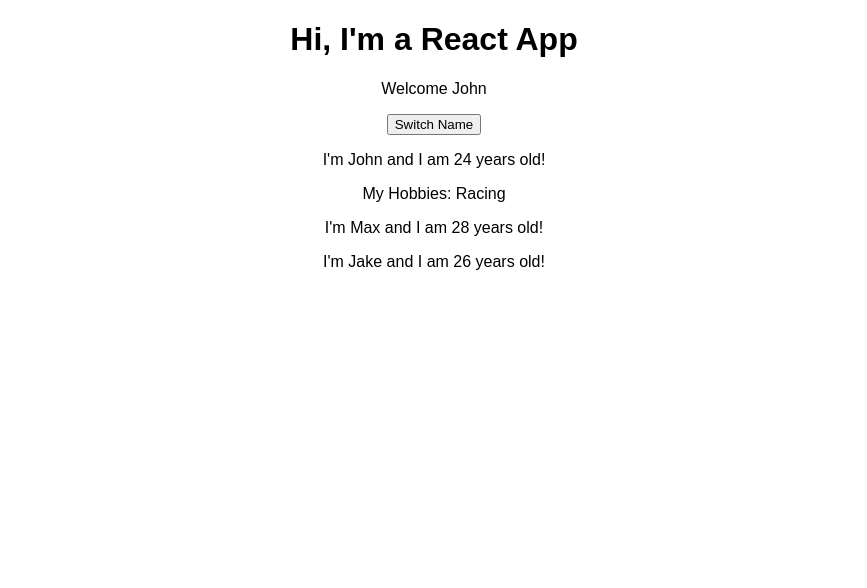
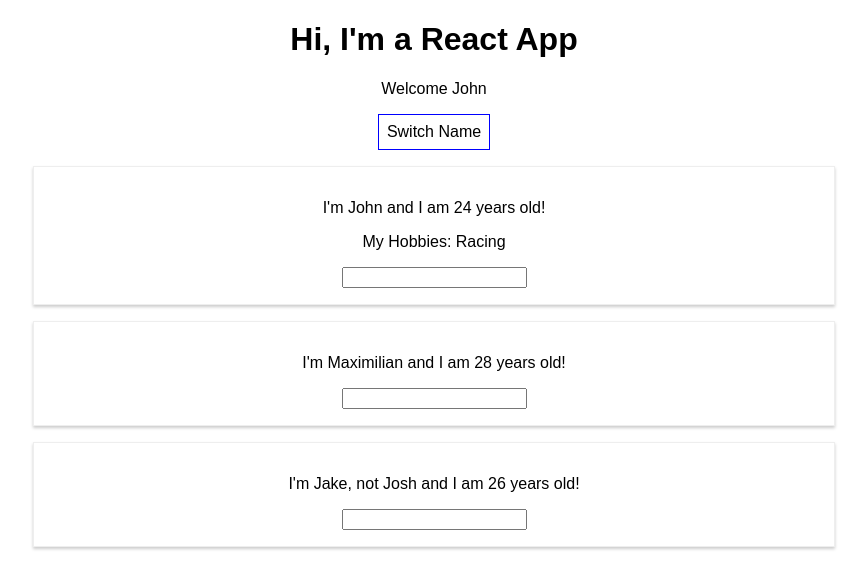
Before and after one commit to JohnH-King/React-complete-guide, a React (Create React App) app: page / in a window 1280 px wide. Shown: the top 588 px of the page, without its empty margins (206-1073 px from the left). Built offline with nearby package versions, Linux system fonts and the light colour scheme.

Commit message:
Base Features and styling

```diff
--- a/src/App.js
+++ b/src/App.js
@@ -1,49 +1,117 @@
-import React, { useState } from 'react';
+//import React, { useState } from 'react'; //react hook
+import React, {Component} from 'react';
 import './App.css';
 import Person from './Person/Person.js'
 
-const app = props => {
-  const [personsState, setPersonsState] = useState({
-      persons: [
-        {name: 'John', age: 24},
-        {name: 'Max', age: 28},
-        {name: 'Jake', age: 26}
-      ],
-      otherState: 'some other value'
+//
+// const app = props => {
+//   const [personsState, setPersonsState] = useState({ //useState hook
+  //     persons: [
+  //       {name: 'John', age: 24},
+  //       {name: 'Max', age: 28},
+  //       {name: 'Jake', age: 26}
+  //     ],
+  //     otherState: 'some other value'
+  // });
+
+
+
+ // const [otherState, setOtherState] = useState( 'some other value'); //useState hook
+
+  //console.log(personsState, otherState); //useState hook
+
+  //const switchNameHandler = (newName) => { //useState hook
+//     // console.log('Was clicked!');
+
+//     setPersonsState( {
+//       persons: [
+//         {name: newName, age: 24},
+//       {name: 'Maximilian', age: 28},
+//       {name: 'Jake, not Josh', age: 26}
+//     ],
+//     otherState: personsState.otherState
+//   })
+// };//useState hook
+
+
+class app extends Component {
+  state = {
+    persons: [
+              {name: 'John', age: 24},
+            {name: 'Maximilian', age: 28},
+            {name: 'Jake, not Josh', age: 26}
+          ],
+          otherState: this.setState.otherState
+        }
+
+switchNameHandler = (event) => {
+  this.setState = ( {
+    persons: [
+              {name: 'Max', age: 24},
+            {name: 'Maximilian', age: 28},
+            {name: 'Jake, not Josh', age: 26}
+          ]
+        } )
+      }
+
+  // console.log('was clicked');
+  //     //this.state.persons[0].name = 'John';   DO NOT USE THIS, IT IS WRONG
+ nameChangedHandler = (event) => {
+  this.setState( {
+    persons: [
+      {name: 'Johnathon!', age: 24},
+    {name: event.target.value, age: 28},
+    {name: 'Jake', age: 26}
+    ]
   });
+}
 
-  const [otherState, setOtherState] = useState( 'some other value');
 
-  console.log(personsState, otherState);
+//using event in ()        in the html add changed={this.nameChangedHandler}
 
-  const switchNameHandler = () => {
-    // console.log('Was clicked!');
-    //this.state.persons[0].name = 'John';   DO NOT USE THIS, IT IS WRONG
-    setPersonsState( {
-      persons: [
-        {name: 'John King', age: 24},
-      {name: 'Maximilian', age: 28},
-      {name: 'Jake, not Josh', age: 26}
-    ],
-    otherState: personsState.otherState
-  });
-};
+//no render with
+//{/* for the hooks! */}{/* remove this.  */}{/* person={this.personsState.persons[0].name*/}{/* age={this.personsState.persons[0].age}     */}
+//{/* click={this.switchNameHandler.bind(this, 'Johnny')}     */}{/* changed={this.nameChangedHandler} >My Hobbies: Racing</Person>   */}
+
+
+
+render() {
+  const style = {
+    backgroundColor: 'white',
+    font: 'inherit',
+    border: '1px solid blue',
+    padding: '8px',
+    cursor: 'pointer'
+  };
 
   return (
     <div className="App">
       <h1>Hi, I'm a React App</h1>
       <p>Welcome John</p>
-      <button onClick={switchNameHandler}>Switch Name</button>
+       <button
+        style={style}
+        onClick={() => this.switchNameHandler('John King!')}
+        >Switch Name</button>
       <Person
-      person={personsState.persons[0].name} age={personsState.persons[0].age} >My Hobbies: Racing</Person>
-      <Person person={personsState.persons[1].name} age={personsState.persons[1].age} />
-      <Person person={personsState.persons[2].name} age={personsState.persons[2].age} />
+        person={this.state.persons[0].name}
+        age={this.state.persons[0].age}
+        click={this.switchNameHandler.bind(this, 'Johnny')}
+        changed={this.nameChangedHandler} >My Hobbies: Racing</Person>
+      <Person
+        person={this.state.persons[1].name}
+        age={this.state.persons[1].age}
+        click={this.switchNameHandler}  />
+      <Person
+        person={this.state.persons[2].name}
+        age={this.state.persons[2].age}
+        click={this.switchNameHandler}  />
     </div>
 );
 
+};}
 
 
-
+export default app;
 
 
 
@@ -52,10 +120,3 @@
 
     //way 2
     //return React.createElement('div', {className: 'App'}, React.createElement('h1', null, 'Hi, I\'m a React App!!'));
-
-
-
-
-  }
-
-export default app;
--- /dev/null
+++ b/src/Person/Person.css
@@ -0,0 +1,8 @@
+.Person{
+    width: 60%;
+    margin: 16px auto;
+    border: 1px solid #eee;
+    box-shadow:  0 2px 3px #ccc;
+    padding: 16px;
+    text-align: center;
+}
--- a/src/Person/Person.js
+++ b/src/Person/Person.js
@@ -1,11 +1,14 @@
 import React from 'react';
+import './Person.css';
 
 const person = (props) => {
     //return <p>I'm a Person and I am {Math.floor(Math.random() *30)} years old!</p>
+    //input has 2-way binding
     return (
-        <div>
-            <p>I'm {props.person} and I am {props.age} years old! </p>
+        <div className="Person">
+            <p onClick={props.click}>I'm {props.person} and I am {props.age} years old! </p>
             <p>{props.children}</p>
+            <input type='text' onChange={props.changed} value={props.name} />
         </div>
 
     )
```
